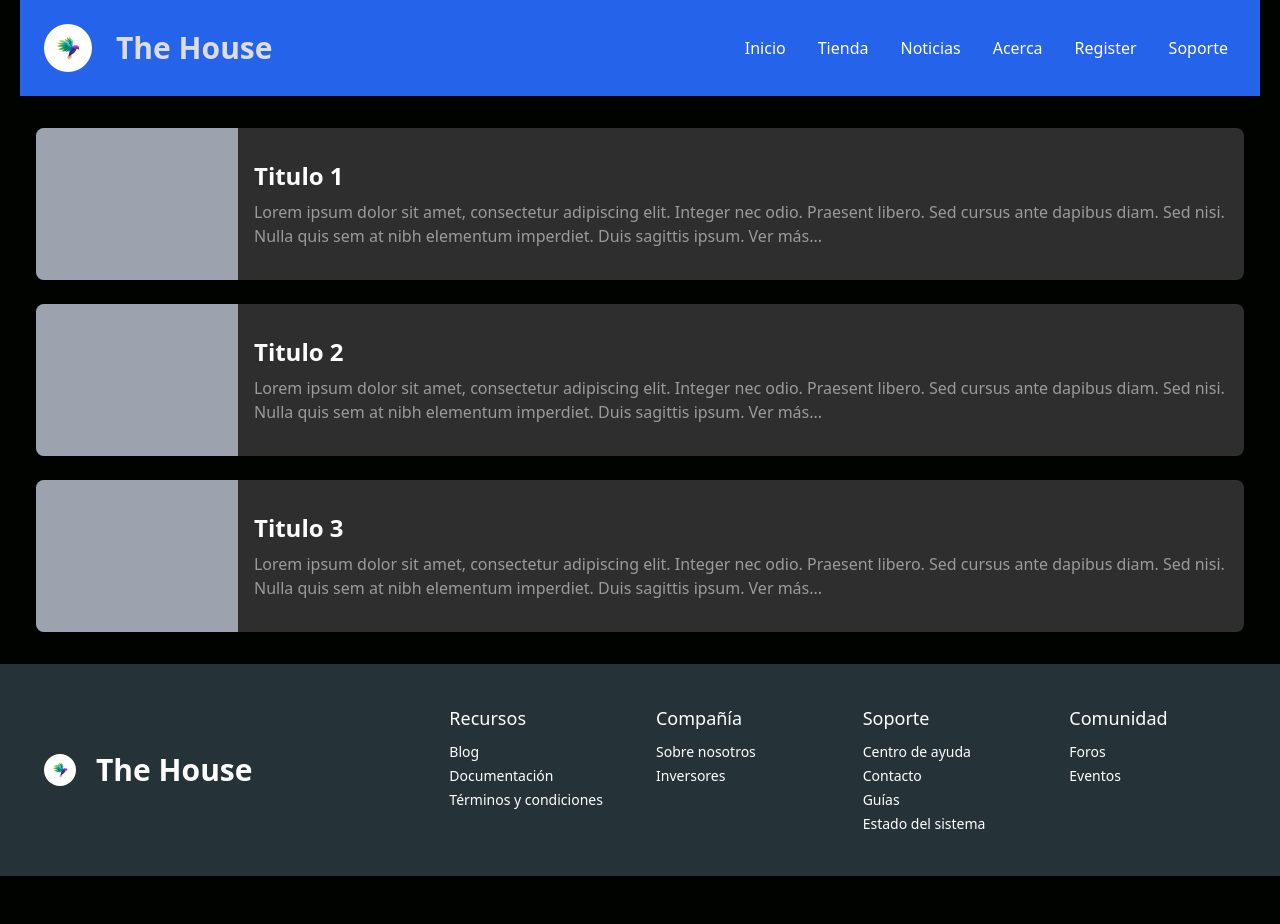
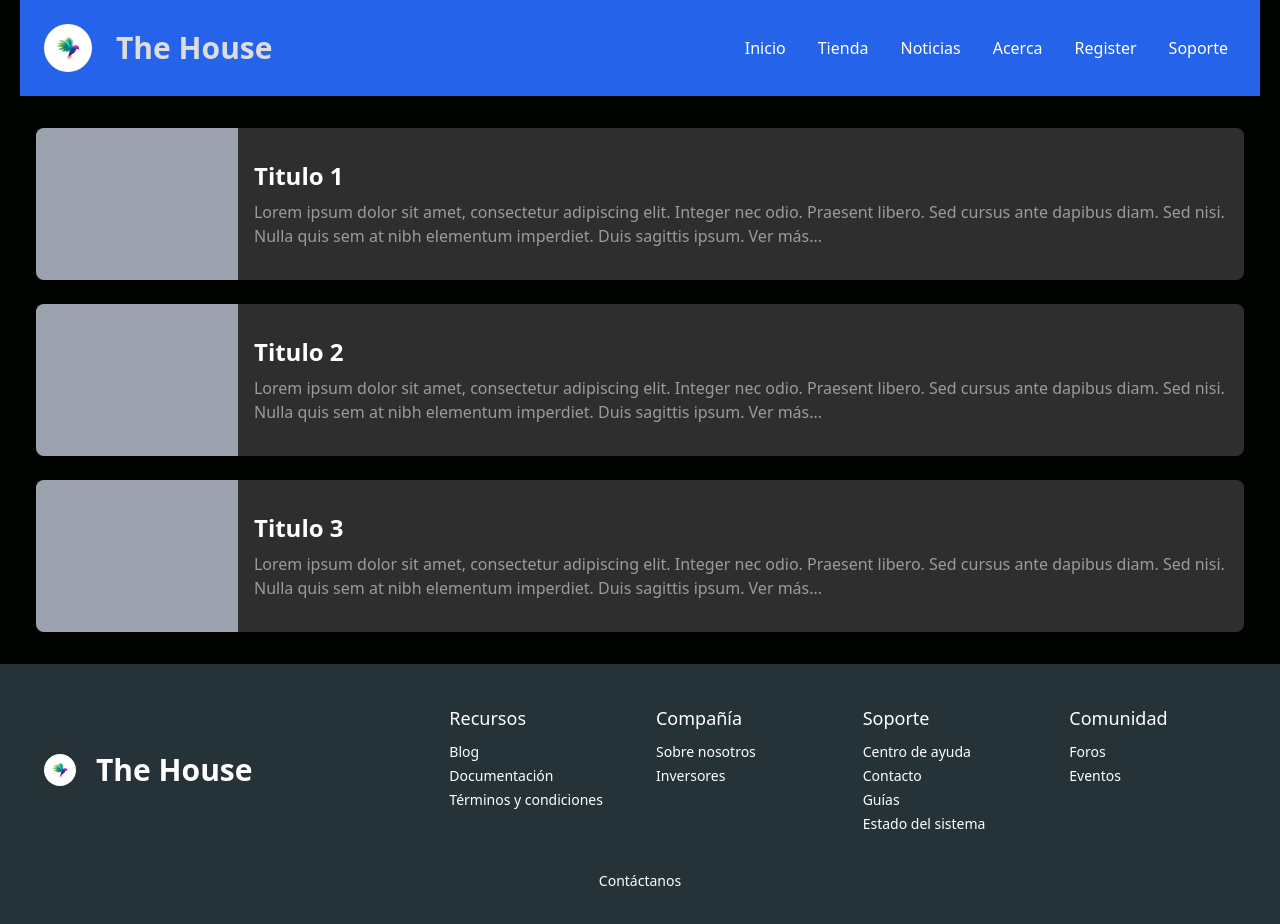
Before and after one commit to BrianSamuel2004/Entrega, a React (Create React App) app: page / in a window 1280 px wide. Shown: the top 924 px of the page. Before the commit the page ends 876 px from the top, so only its background shows below. Built offline with nearby package versions, Linux system fonts and the light colour scheme.

Commit message:
Update Footer.jsx

```diff
--- a/src/components/Footer.jsx
+++ b/src/components/Footer.jsx
@@ -45,6 +45,9 @@ const Footer = () => {
           ))}
         </div>
       </div>
+      <div className="text-center mt-8">
+        <a href="/contact" className="text-sm hover:underline">Contáctanos</a>
+      </div>
     </div>
   );
 };
```
